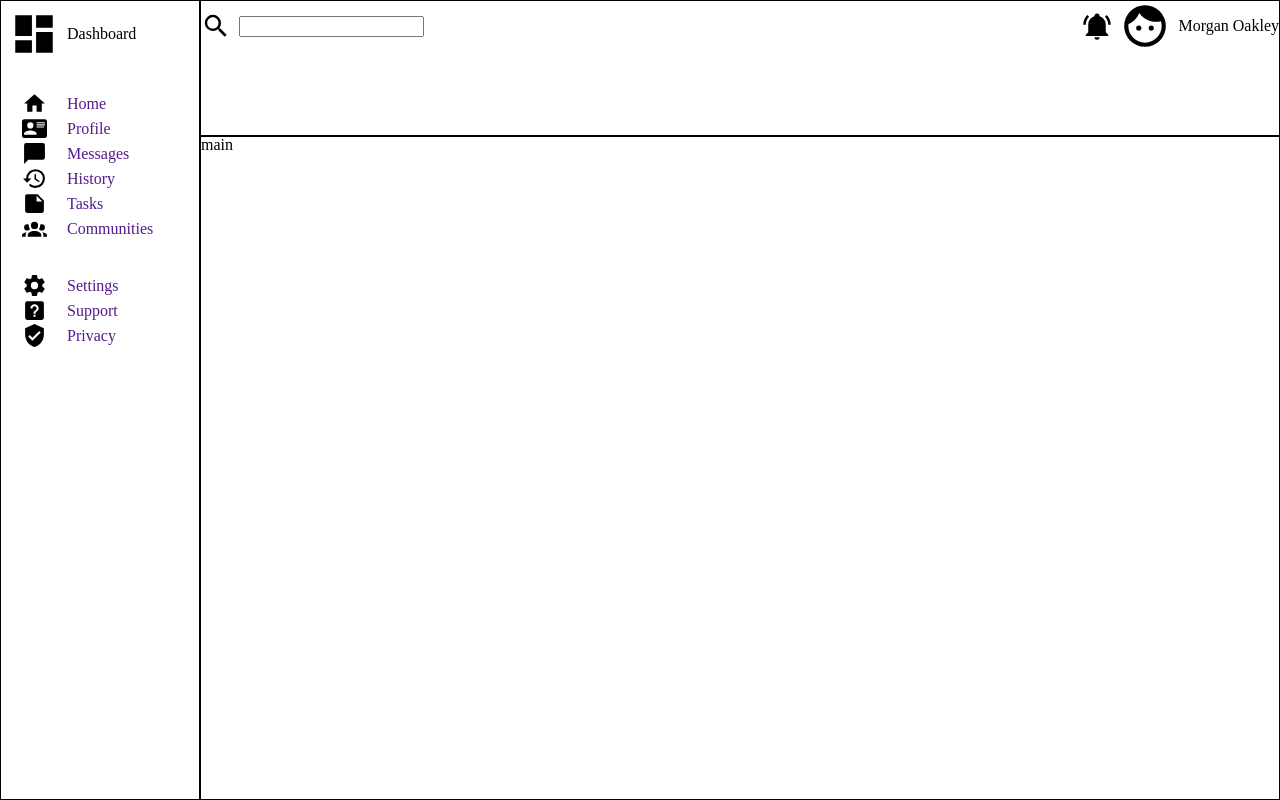
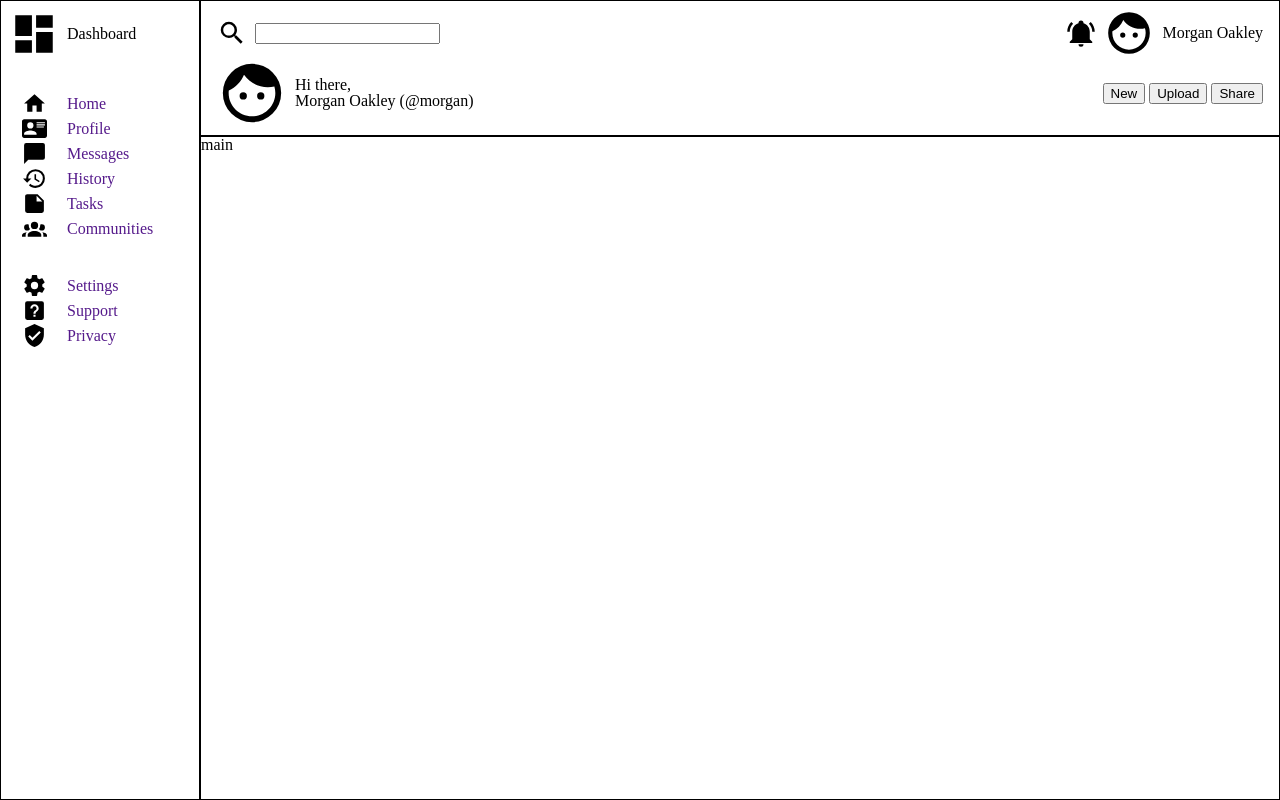
Before and after one commit to Tory-Stodard/admin-dashboard, a plain HTML site: page index.html in a window 1280 px wide. Drawn offline with Linux system fonts and the light colour scheme.

Commit message:
completed layout styles for header section.

```diff
--- a/index.html
+++ b/index.html
@@ -86,7 +86,24 @@
           <p>Morgan Oakley</p>
         </div>
       </div>
-      <div class="header-bottom"></div>
+      <div class="header-bottom">
+        <div class="greeting">
+          <img
+            src="images/face-man.svg"
+            alt="profile picture"
+            class="profile-picture-large"
+          />
+          <div class="greeting-text">
+            <p>Hi there,</p>
+            <h1>Morgan Oakley (@morgan)</h1>
+          </div>
+        </div>
+        <div class="header-buttons">
+          <button>New</button>
+          <button>Upload</button>
+          <button>Share</button>
+        </div>
+      </div>
     </header>
     <main>main</main>
   </body>
--- a/stylesheets/styles.css
+++ b/stylesheets/styles.css
@@ -59,14 +59,23 @@ body {
   justify-self: center;
 }
 
-.header-top {
+.page-header {
+  display: flex;
+  flex-direction: column;
+  justify-content: center;
+}
+
+.header-top,
+.header-bottom {
   display: flex;
   justify-content: space-between;
   align-items: center;
+  margin: 0 1rem;
 }
 
 .search,
-.profile-options {
+.profile-options,
+.greeting {
   display: flex;
   align-items: center;
   gap: 0.5rem;
@@ -85,6 +94,11 @@ body {
   height: 50px;
 }
 
+.profile-picture-large {
+  width: 70px;
+  height: 70px;
+}
+
 /* Temporary */
 
 .sidebar,
```
